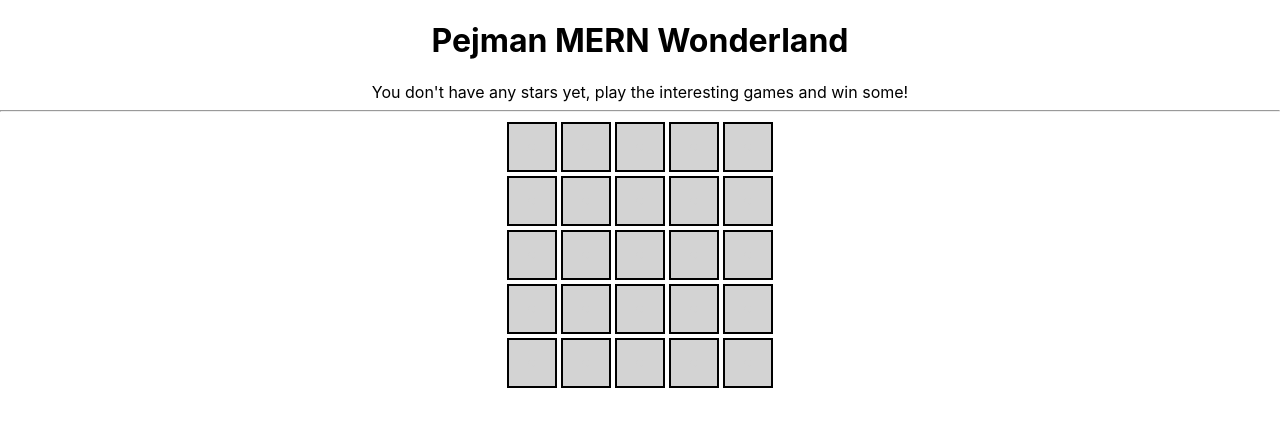
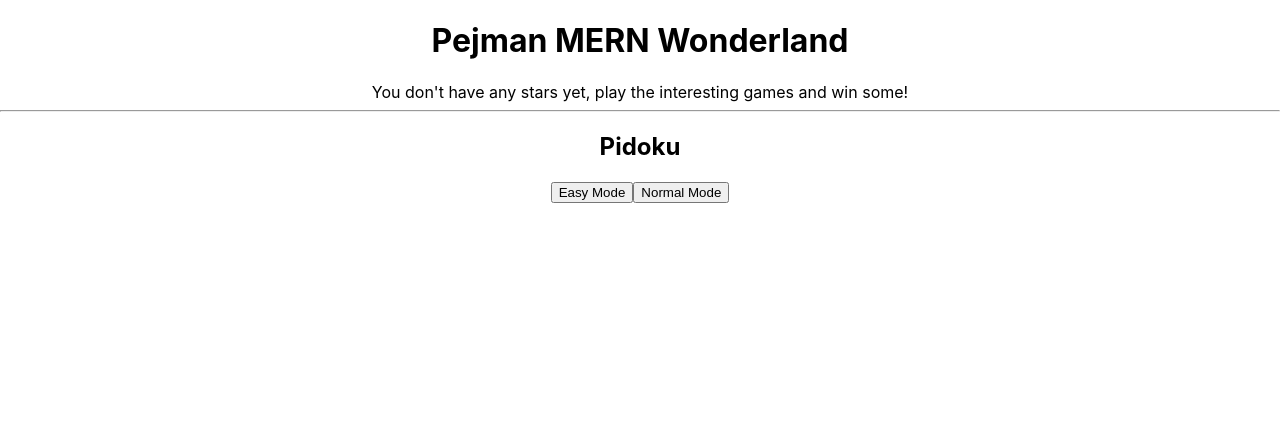
Before and after one commit to PejmanFSD/Pejman-MERN-Wonderland, a React (Create React App) app in the folder client/: page / in a window 1280 px wide. Both pictures are taken after a click on the button "Pidoku". Shown: the top 426 px of the page. Built offline with nearby package versions, Linux system fonts and the light colour scheme.

Commit message:
Assigning the game mode and colors.
The user can choose to play in "Easy" mode or "Normal" mode. Also they can choose a color for both themselves and their opponent.

```diff
--- a/client/src/Pidoku/Pidoku.jsx
+++ b/client/src/Pidoku/Pidoku.jsx
@@ -1,24 +1,158 @@
 import { useState } from "react";
 import Square from "./Square";
+import ModeExplaination from "../ModeExplaination";
 
 export default function Pidoku() {
+  const [easyMode, setEasyMode] = useState(false);
+  const [normalMode, setNormalMode] = useState(false);
+  const [isGameStarted, setIsGameStarted] = useState(false);
+  const [isUserColorChosen, setIsUserColorChosen] = useState(false);
+  const [userColor, setUserColor] = useState({
+    red: null,
+    green: null,
+    blue: null,
+  });
+  const [isPejmanColorChosen, setIsPejmanColorChosen] = useState(false);
+  const [pejmanColor, setPejmanColor] = useState({
+    red: null,
+    green: null,
+    blue: null,
+  });
+  const [isIdenticalColor, setIsIdenticalColor] = useState(false);
   const [userNums, setUserNums] = useState([
     1, 2, 3, 4, 5, 6, 7, 8, 9, 10, 11, 12,
   ]);
+  const runEasyMode = () => {
+    setEasyMode(true);
+    setNormalMode(false);
+  };
+  const runNormalMode = () => {
+    setNormalMode(true);
+    setEasyMode(false);
+  };
+  const handleUserColor = (e) => {
+    if (e.target.value === "Red") {
+      setUserColor({ red: 240, green: 20, blue: 20 });
+    } else if (e.target.value === "Green") {
+      setUserColor({ red: 0, green: 200, blue: 0 });
+    } else if (e.target.value === "Blue") {
+      setUserColor({ red: 20, green: 20, blue: 240 });
+    } else if (e.target.value === "Yellow") {
+      setUserColor({ red: 220, green: 220, blue: 0 });
+    }
+    setIsUserColorChosen(true);
+  };
+  const handlePejmanColor = (e) => {
+    if (e.target.value === "Red") {
+      setPejmanColor({ red: 240, green: 20, blue: 20 });
+    } else if (e.target.value === "Green") {
+      setPejmanColor({ red: 0, green: 200, blue: 0 });
+    } else if (e.target.value === "Blue") {
+      setPejmanColor({ red: 20, green: 20, blue: 240 });
+    } else if (e.target.value === "Yellow") {
+      setPejmanColor({ red: 220, green: 220, blue: 0 });
+    }
+    setIsPejmanColorChosen(true);
+  };
+  const handleStart = () => {
+    if (
+      userColor.red === pejmanColor.red &&
+      userColor.blue === pejmanColor.blue &&
+      userColor.green === pejmanColor.green
+    ) {
+      setIsIdenticalColor(true);
+    } else {
+      setIsGameStarted(true);
+    }
+  };
+  const handleOk = () => {
+    setUserColor({ red: null, green: null, blue: null });
+    setPejmanColor({ red: null, green: null, blue: null });
+    setIsIdenticalColor(false);
+  };
   return (
     <div>
-      {new Array(25).fill(null).map((el, idx) =>
-        (idx + 1) % 5 !== 0 ? (
-          <div style={{ display: "inline" }}>
-            <Square userNums={userNums} setUserNums={setUserNums} />
+      <h2>Pidoku</h2>
+      {!isGameStarted && !easyMode && !normalMode && (
+        <div>
+          <button onClick={runEasyMode}>Easy Mode</button>
+          <button onClick={runNormalMode}>Normal Mode</button>
+        </div>
+      )}
+      {easyMode && !normalMode ? (
+        <ModeExplaination message="Easy Mode: In his turn, Pejman chooses the squares randomly. You won't get any stars if you win." />
+      ) : (
+        !easyMode &&
+        normalMode && (
+          <ModeExplaination message="Normal Mode: In his turn, Pejman chooses the squares with a strategy. You will get one star if you win." />
+        )
+      )}
+      {!isGameStarted && !isIdenticalColor && (easyMode || normalMode) && (
+        <div>
+          <div>
+            <label htmlFor="userColor">Select a Color for yourself </label>
+            <br></br>
+            <select onChange={handleUserColor} name="userColor" id="userColor">
+              <option value={userColor} disabled selected>
+                🔽🔽🔽
+              </option>
+              {["Red", "Green", "Blue", "Yellow"].map((c) => (
+                <option>{c}</option>
+              ))}
+            </select>
           </div>
-        ) : (
-          <div style={{ display: "inline" }}>
-            <Square userNums={userNums} setUserNums={setUserNums} />
+          <div>
+            <label htmlFor="pejmanColor">Select a Color for Pejman </label>
             <br></br>
+            <select
+              onChange={handlePejmanColor}
+              name="pejmanColor"
+              id="pejmanColor"
+            >
+              <option value={pejmanColor} disabled selected>
+                🔽🔽🔽
+              </option>
+              {["Red", "Green", "Blue", "Yellow"].map((c) => (
+                <option>{c}</option>
+              ))}
+            </select>
           </div>
-        ),
+        </div>
       )}
+      {!isGameStarted &&
+        (easyMode || normalMode) &&
+        (userColor.red || userColor.blue || userColor.green) &&
+        (pejmanColor.red || pejmanColor.blue || pejmanColor.green) &&
+        !isIdenticalColor && (
+          <button onClick={handleStart}>Start the Game</button>
+        )}
+      {isIdenticalColor && (
+        <div>
+          <div>You can't choose an identical color for both players</div>
+          <button onClick={handleOk}>Ok</button>
+        </div>
+      )}
+      {isGameStarted &&
+        new Array(25).fill(null).map((el, idx) =>
+          (idx + 1) % 5 !== 0 ? (
+            <div style={{ display: "inline" }}>
+              <Square
+                userNums={userNums}
+                setUserNums={setUserNums}
+                userColor={userColor}
+              />
+            </div>
+          ) : (
+            <div style={{ display: "inline" }}>
+              <Square
+                userNums={userNums}
+                setUserNums={setUserNums}
+                userColor={userColor}
+              />
+              <br></br>
+            </div>
+          ),
+        )}
     </div>
   );
 }
--- a/client/src/Pidoku/Square.jsx
+++ b/client/src/Pidoku/Square.jsx
@@ -1,6 +1,6 @@
 import { useState } from "react";
 
-export default function Square({ userNums, setUserNums }) {
+export default function Square({ userNums, setUserNums, userColor }) {
   const [btnText, setBtnText] = useState(0);
   const handleClick = () => {
     setBtnText(userNums[0]);
@@ -13,8 +13,16 @@ export default function Square({ userNums, setUserNums }) {
         height: "50px",
         width: "50px",
         margin: "2px",
-        background: btnText === 0 ? "lightgray" : "lightblue",
-        color: btnText === 0 ? "lightgray" : "black",
+        background:
+          btnText === 0
+            ? "lightgray"
+            : `rgba(${userColor.red}, ${userColor.green}, ${userColor.blue})`,
+        color:
+          btnText === 0
+            ? "lightgray"
+            : userColor.red === 240 || userColor.blue === 240
+              ? "white"
+              : "black",
       }}
       disabled={btnText !== 0}
       onClick={handleClick}
```
